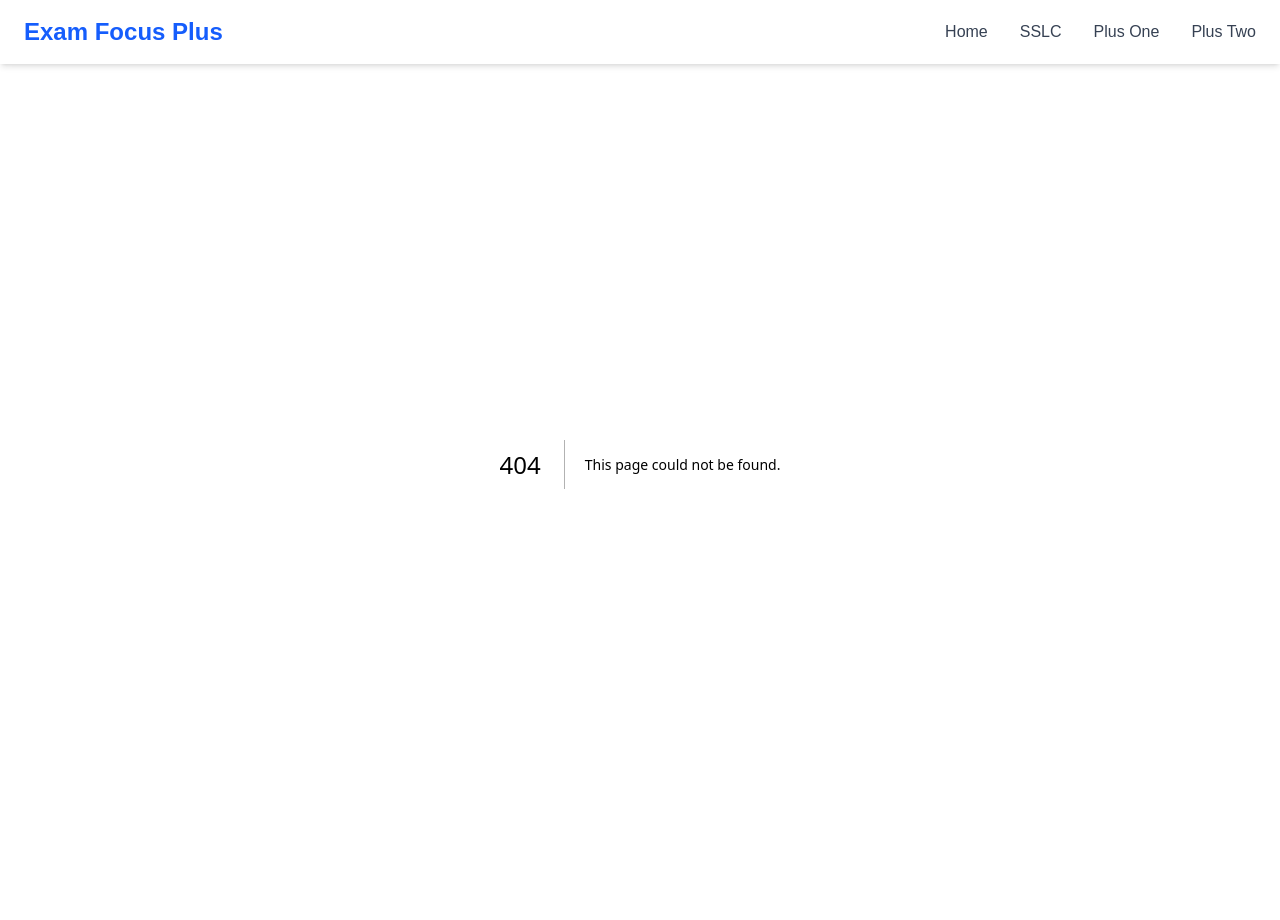
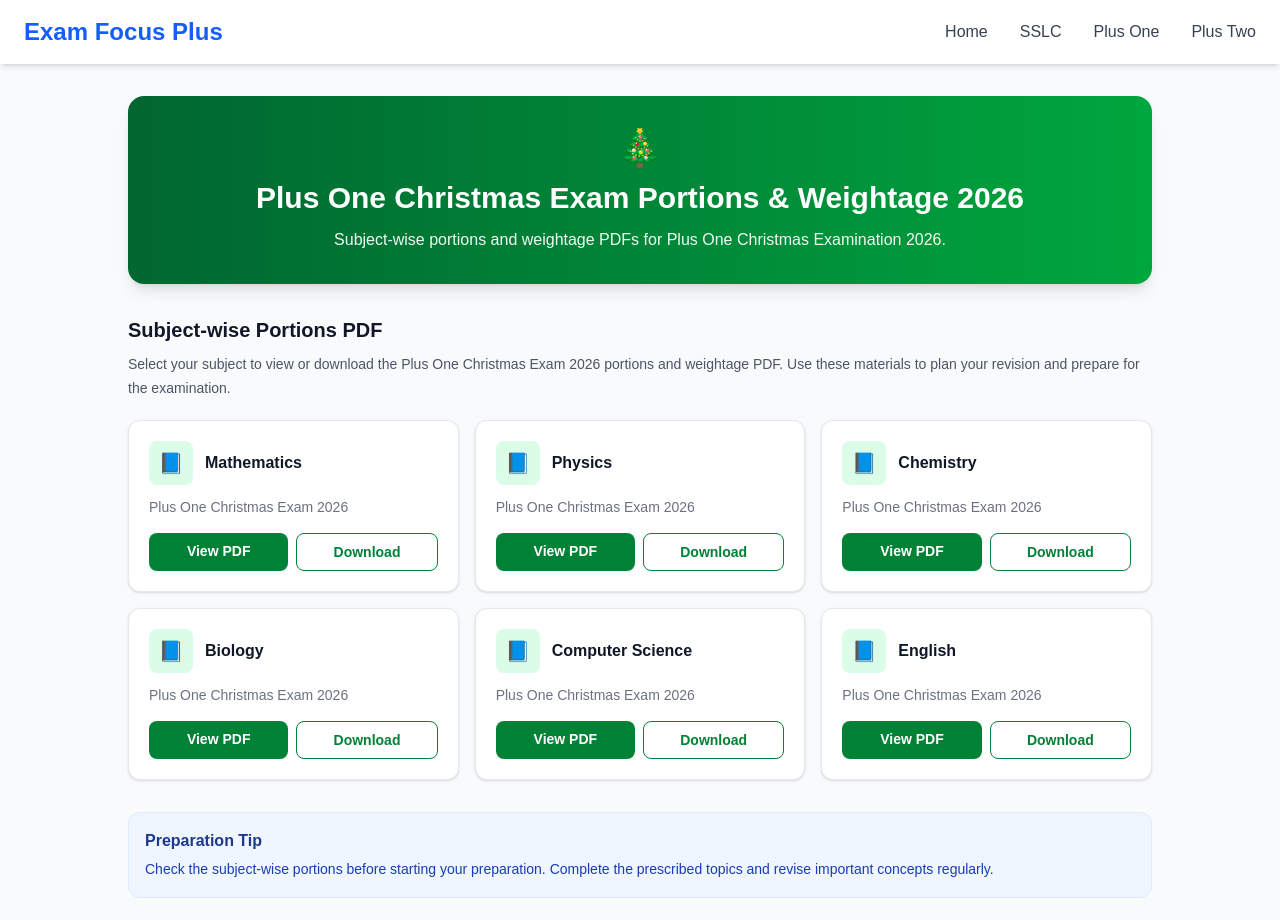
Before and after one commit to examfocusplus/exam-focus-plus, a Next.js app: page /plus-one-portions-26 in a window 1280 px wide. Before the commit this address had no page. Shown: the top 920 px of the page. Built offline with nearby package versions, Linux system fonts and the light colour scheme.

Commit message:
Add Plus One Christmas exam portions page

```diff
--- /dev/null
+++ b/app/plus-one-portions-26/page.tsx
@@ -0,0 +1,121 @@
+const subjects = [
+  { name: "Mathematics", file: "maths-11.pdf" },
+  { name: "Physics", file: "physics-11.pdf" },
+  { name: "Chemistry", file: "chemistry-11.pdf" },
+  { name: "Biology", file: "biology-11.pdf" },
+  { name: "Computer Science", file: "computer-science-11.pdf" },
+  { name: "English", file: "english-11.pdf" },
+];
+
+export const metadata = {
+  title: "Plus One Christmas Exam Portions & Weightage 2026 | Exam Focus Plus",
+  description:
+    "Download Plus One Christmas Exam 2026 subject-wise portions and weightage PDFs for Mathematics, Physics, Chemistry, Biology, Computer Science and English.",
+  keywords: [
+    "Plus One Christmas Exam Portions 2026",
+    "Plus One Christmas Exam Weightage",
+    "Plus One Portions PDF",
+    "Plus One Physics Portions",
+    "Plus One Maths Portions",
+    "Plus One Chemistry Portions",
+  ],
+};
+
+export default function PlusOnePortionsPage() {
+  return (
+    <main className="min-h-screen bg-gray-50 px-4 py-8">
+      <div className="mx-auto max-w-5xl">
+        <div className="mb-8 rounded-2xl bg-gradient-to-r from-green-800 to-green-600 px-5 py-8 text-center text-white shadow-lg">
+          <div className="mb-3 text-4xl">🎄</div>
+          <h1 className="text-2xl font-bold sm:text-3xl">
+            Plus One Christmas Exam Portions & Weightage 2026
+          </h1>
+          <p className="mt-3 text-sm text-green-50 sm:text-base">
+            Subject-wise portions and weightage PDFs for Plus One Christmas Examination 2026.
+          </p>
+        </div>
+
+        <section className="mb-8">
+          <h2 className="mb-2 text-xl font-bold text-gray-900">
+            Subject-wise Portions PDF
+          </h2>
+          <p className="mb-5 text-sm leading-6 text-gray-600">
+            Select your subject to view or download the Plus One Christmas Exam
+            2026 portions and weightage PDF. Use these materials to plan your
+            revision and prepare for the examination.
+          </p>
+
+          <div className="grid gap-4 sm:grid-cols-2 lg:grid-cols-3">
+            {subjects.map((subject) => {
+              const pdfPath = "/pdf/portions/" + subject.file;
+
+              return (
+                <div
+                  key={subject.file}
+                  className="rounded-xl border border-gray-200 bg-white p-5 shadow-sm"
+                >
+                  <div className="mb-3 flex items-center gap-3">
+                    <div className="flex h-11 w-11 items-center justify-center rounded-lg bg-green-100 text-xl">
+                      📘
+                    </div>
+                    <h3 className="font-semibold text-gray-900">
+                      {subject.name}
+                    </h3>
+                  </div>
+
+                  <p className="mb-4 text-sm text-gray-500">
+                    Plus One Christmas Exam 2026
+                  </p>
+
+                  <div className="flex flex-wrap gap-2">
+                    <a
+                      href={pdfPath}
+                      target="_blank"
+                      rel="noopener noreferrer"
+                      className="flex-1 rounded-lg bg-green-700 px-3 py-2 text-center text-sm font-semibold text-white hover:bg-green-800"
+                    >
+                      View PDF
+                    </a>
+                    <a
+                      href={pdfPath}
+                      download
+                      className="flex-1 rounded-lg border border-green-700 px-3 py-2 text-center text-sm font-semibold text-green-700 hover:bg-green-50"
+                    >
+                      Download
+                    </a>
+                  </div>
+                </div>
+              );
+            })}
+          </div>
+        </section>
+
+        <div className="mb-6 rounded-xl border border-blue-100 bg-blue-50 p-4">
+          <h2 className="mb-1 font-semibold text-blue-900">
+            Preparation Tip
+          </h2>
+          <p className="text-sm leading-6 text-blue-800">
+            Check the subject-wise portions before starting your preparation.
+            Complete the prescribed topics and revise important concepts
+            regularly.
+          </p>
+        </div>
+
+        <div className="flex flex-wrap justify-center gap-3">
+          <a
+            href="/plus-one"
+            className="rounded-lg bg-gray-800 px-5 py-2.5 text-sm font-semibold text-white hover:bg-gray-900"
+          >
+            Back to Plus One
+          </a>
+          <a
+            href="/plus-one-improvement-26"
+            className="rounded-lg border border-green-700 px-5 py-2.5 text-sm font-semibold text-green-700 hover:bg-green-50"
+          >
+            Plus One Improvement Exam 2026
+          </a>
+        </div>
+      </div>
+    </main>
+  );
+}
```
